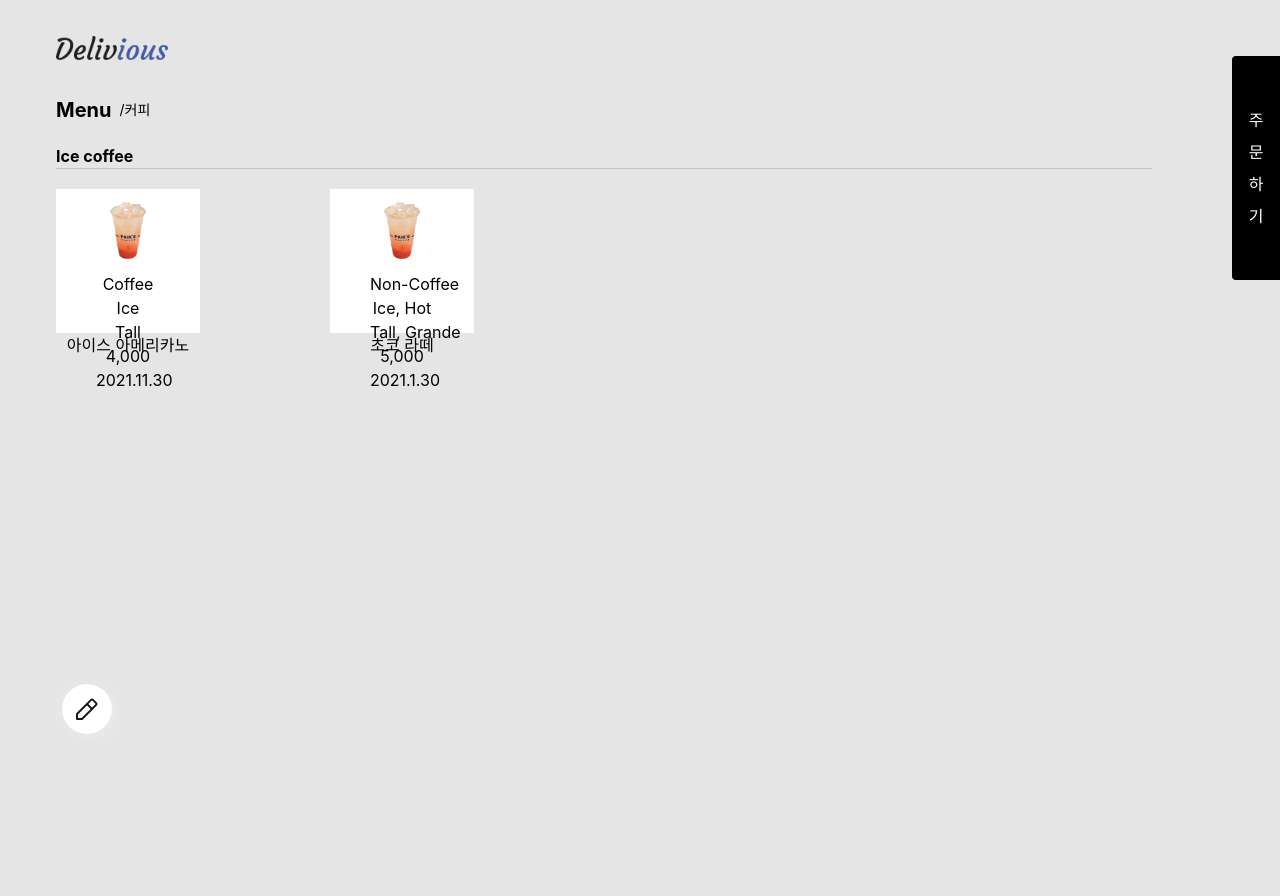
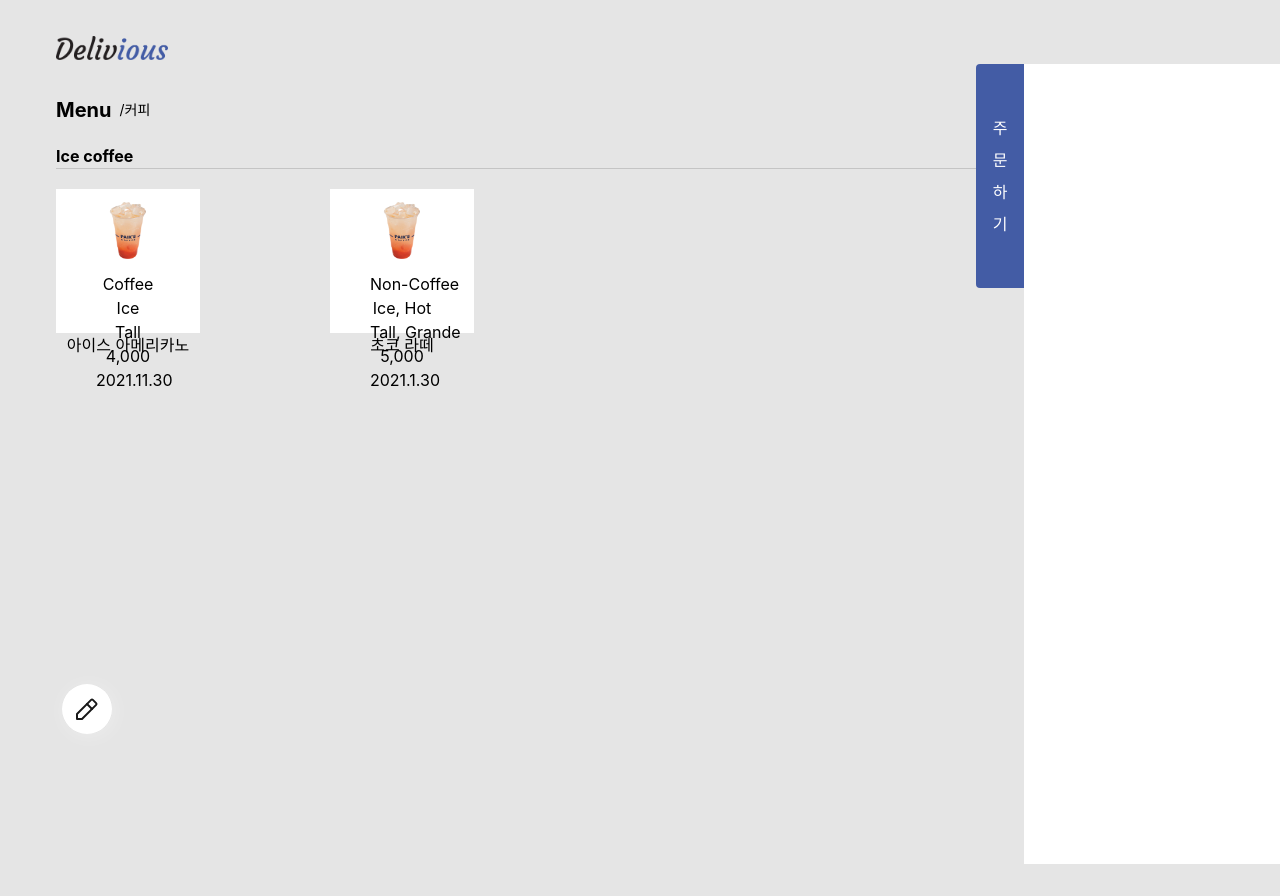
Before and after one commit to do-gather/delivious, a React (Create React App) app in the folder frontend/: page / in a window 1280 px wide. Built offline with nearby package versions, Linux system fonts and the light colour scheme.

Commit message:
feat: make space for shopping cart
#40

```diff
--- a/frontend/src/pages/Main.tsx
+++ b/frontend/src/pages/Main.tsx
@@ -19,6 +19,7 @@ function Divider() {
 
 export default function Main() {
     return (
+        <div>
             <div className="w-full h-screen pl-14 pr-32">
                 <div className="flex space-x-2 items-center pb-5 text-left whitespace-nowrap">
                     <div className="font-bold text-xl">Menu</div>
@@ -31,11 +32,14 @@ export default function Main() {
                         <MenuItem props={menu} key={index} />
                     ))}
                 </div>
-            <div className="flex-col space-y-8 fixed right-0 top-14">
-                <Tap color="#000000" name="주문하기" link="/" />
-            </div>
+
                 <Link className="fixed left-11 bottom-11" to='/admin/menu/edit'>
                     <EditButton />
                 </Link>
+            </div>
+            <div className="flex fixed right-0 top-16">
+                <Tap color="#435ca5" name="주문하기" link="/" />
+                <div className="w-64 min-h-screen bg-white"></div>
+            </div>
         </div>);
 }
```
Lines whose indentation alone changed are shown as unchanged.
